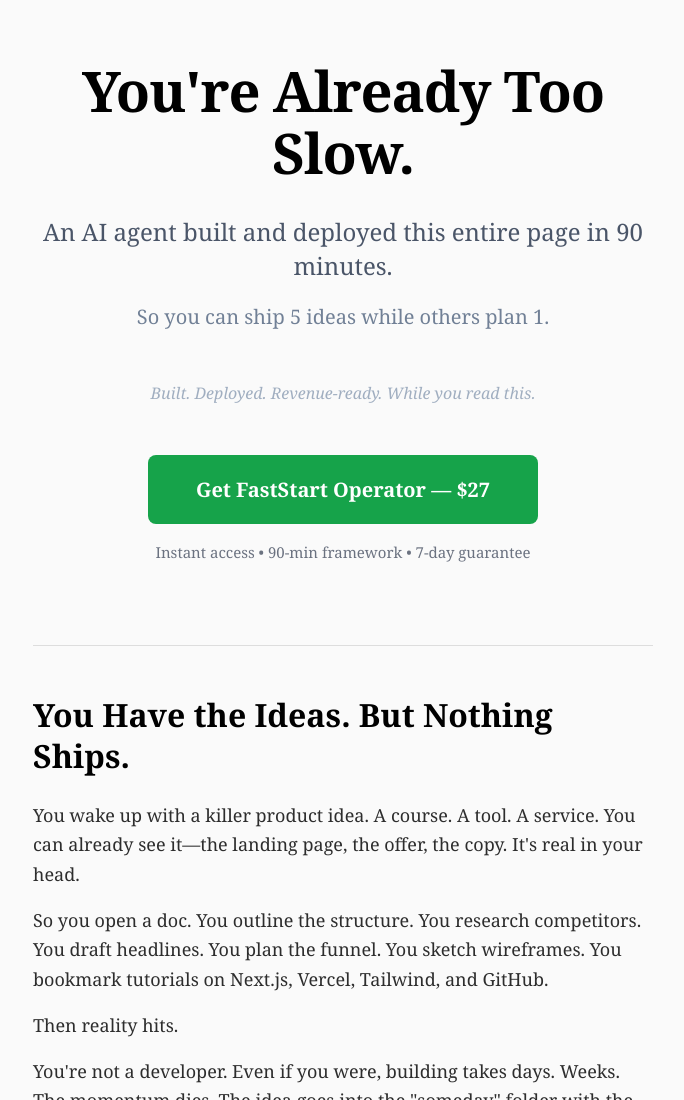
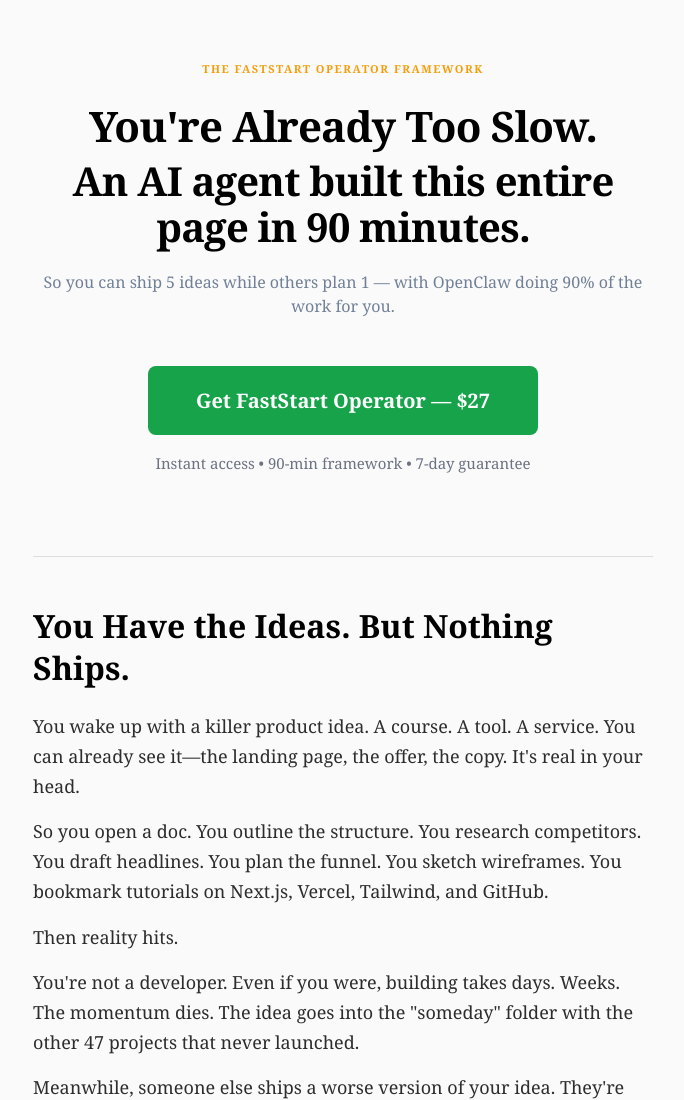
Before and after one commit to pacinobot2026/test, a plain HTML site: page index.html in a window 1280 px wide. Shown: the top 1100 px of the page, without its empty margins (297-981 px from the left). Drawn offline with Linux system fonts and the light colour scheme.

Commit message:
Match reference: Parts 1+2 same size (42/40px), Part 3 smaller (16px)

```diff
--- a/index.html
+++ b/index.html
@@ -37,36 +37,42 @@
             margin-bottom: 80px;
         }
 
+        .hero .pre-headline {
+            font-size: 11px;
+            font-weight: 600;
+            text-transform: uppercase;
+            letter-spacing: 1.5px;
+            color: #f59e0b;
+            margin-bottom: 24px;
+        }
+
         .hero h1 {
-            font-size: 56px;
+            font-size: 42px;
             font-weight: 900;
             color: #000;
-            line-height: 1.1;
-            margin-bottom: 32px;
+            line-height: 1.15;
+            margin-bottom: 8px;
             letter-spacing: -0.02em;
         }
 
         .hero .mechanism {
-            font-size: 24px;
-            font-weight: 400;
-            color: #4a5568;
+            font-size: 40px;
+            font-weight: 900;
+            color: #000;
+            line-height: 1.15;
             margin-bottom: 20px;
-            line-height: 1.4;
+            letter-spacing: -0.02em;
         }
 
         .hero .outcome {
-            font-size: 20px;
+            font-size: 16px;
             font-weight: 400;
             color: #718096;
-            margin-bottom: 48px;
+            margin-bottom: 40px;
             line-height: 1.5;
-        }
-
-        .hero .proof {
-            font-size: 16px;
-            color: #a0aec0;
-            font-style: italic;
-            margin-bottom: 48px;
+            max-width: 600px;
+            margin-left: auto;
+            margin-right: auto;
         }
 
         /* Typography */
@@ -195,10 +201,11 @@
     <div class="page">
 
         <div class="hero">
+            <p class="pre-headline">The FastStart Operator Framework</p>
+
             <h1>You're Already Too Slow.</h1>
-            <p class="mechanism">An AI agent built and deployed this entire page in 90 minutes.</p>
-            <p class="outcome">So you can ship 5 ideas while others plan 1.</p>
-            <p class="proof">Built. Deployed. Revenue-ready. While you read this.</p>
+            <p class="mechanism">An AI agent built this entire page in 90 minutes.</p>
+            <p class="outcome">So you can ship 5 ideas while others plan 1 — with OpenClaw doing 90% of the work for you.</p>
 
             <div class="cta">
                 <a href="#offer" class="btn">Get FastStart Operator — $27</a>
```
